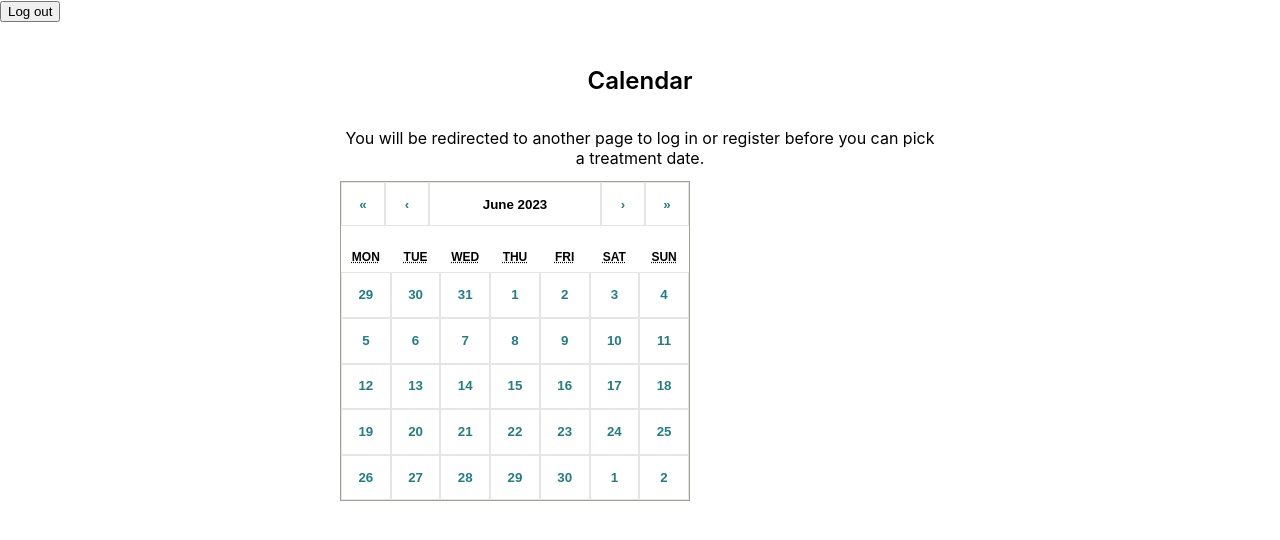
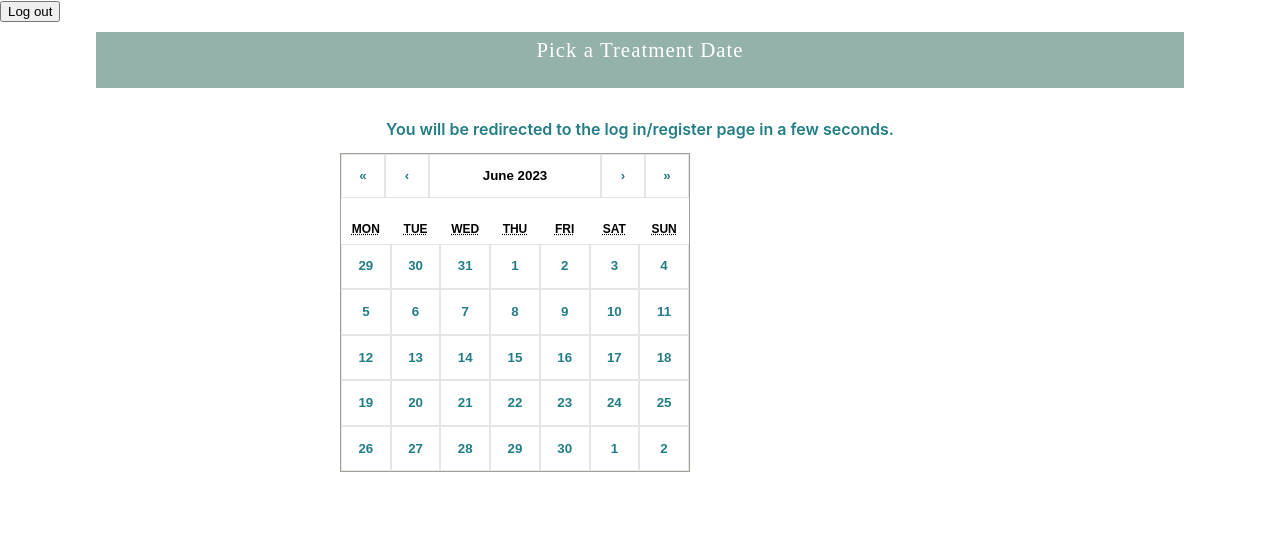
Before and after one commit to smirrebinx/project-final-project-frontend, a React (Create React App) app: page /booking in a window 1280 px wide. Shown: the top 540 px of the page. Built offline with nearby package versions, Linux system fonts and the light colour scheme; no server answers.

Commit message:
Add navbar and logic to Booking

```diff
--- a/src/components/Booking.js
+++ b/src/components/Booking.js
@@ -3,12 +3,15 @@ import React, { useEffect, createContext, useContext, useState } from 'react';
 import { useSelector } from 'react-redux';
 import Calendar from 'react-calendar';
 import 'react-calendar/dist/Calendar.css';
-import { CalendarContainer, StyledHeaderBooking, StyledParagraphBooking } from './BookingStyling';
+import { CalendarContainer, StyledParagraphBooking } from './BookingStyling';
+import { StickyNavTwo, StyledNavHeaderTwo } from './NavbarStyling';
+import useSticky from './useSticky';
 
 // Create a new context for the picked date
 const PickedDateContext = createContext();
 
 const Booking = () => {
+  const { stickyRef } = useSticky();
   const [pickedDate, setPickedDate] = useState(new Date());
   const userAccessToken = useSelector((store) => store.user.accessToken);
 
@@ -26,14 +29,19 @@ const Booking = () => {
 
   const renderMessage = () => {
     return (
-      <>
-        <StyledHeaderBooking>Calendar</StyledHeaderBooking>
-        {userAccessToken ? (
-          <StyledParagraphBooking>Pick a treatment date</StyledParagraphBooking>
-        ) : (
-          <StyledParagraphBooking>You will be redirected to another page to log in or register before you can pick a treatment date.</StyledParagraphBooking>
+      <div>
+        <StickyNavTwo ref={stickyRef}>
+          <StyledNavHeaderTwo>Pick a Treatment Date</StyledNavHeaderTwo>
+        </StickyNavTwo>
+        {!userAccessToken && (
+          <div>
+            <StyledNavHeaderTwo>Pick a Treatment Date</StyledNavHeaderTwo>
+            <StyledParagraphBooking>
+            You will be redirected to the log in/register page in a few seconds.
+            </StyledParagraphBooking>
+          </div>
         )}
-      </>
+      </div>
     );
   };
 
--- a/src/components/BookingStyling.js
+++ b/src/components/BookingStyling.js
@@ -25,15 +25,9 @@ export const CalendarContainer = styled.div`
     }
 `;
 
-export const StyledHeaderBooking = styled.h1`
+export const StyledParagraphBooking = styled.h2`
   font-weight: 600;
-  font-family: var(--headings-font-color-two);
-  text-align: center;
-`;
-
-export const StyledParagraphBooking = styled.h1`
-  font-weight: 400;
-  font-family: var(--paragraph-font-color-two);
   text-align: center;
   font-size: 1rem;
+  color: var(--second-headings-font-color-two);
 `;
```
